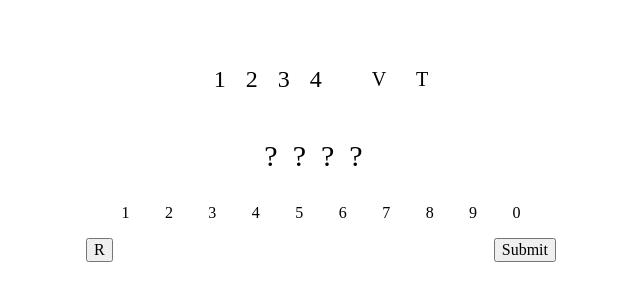
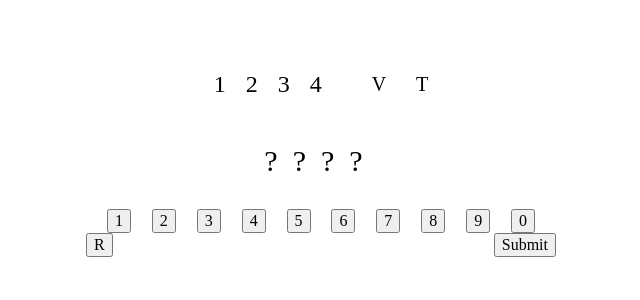
Before and after one commit to jhosmar26/ToroVaca, a plain HTML site: page index.html in a window 1280 px wide. Shown: the part 244-544 px from the top of the page, without its empty margins (319-959 px from the left). Drawn offline with Linux system fonts and the light colour scheme.

Commit message:
js handleClick

```diff
--- a/index.html
+++ b/index.html
@@ -18,27 +18,28 @@
     </section>
     <section class="numPad">
         <ul class="numPad-mainNumber">
-            <li>?</li>
-            <li>?</li>
-            <li>?</li>
-            <li>?</li>
+            <li id="mainNumber-1">?</li>
+            <li id="mainNumber-2">?</li>
+            <li id="mainNumber-3">?</li>
+            <li id="mainNumber-4">?</li>
         </ul>
-        <ul class="numPad-selection">
-            <li>1</li>
-            <li>2</li>
-            <li>3</li>
-            <li>4</li>
-            <li>5</li>
-            <li>6</li>
-            <li>7</li>
-            <li>8</li>
-            <li>9</li>
-            <li>0</li>
-        </ul>
+        <div class="numPad-selection">
+            <button onclick="handleClick()" class="numPad-selection-num">1</button>
+            <button class="numPad-selection-num">2</button>
+            <button class="numPad-selection-num">3</button>
+            <button class="numPad-selection-num">4</button>
+            <button class="numPad-selection-num">5</button>
+            <button class="numPad-selection-num">6</button>
+            <button class="numPad-selection-num">7</button>
+            <button class="numPad-selection-num">8</button>
+            <button class="numPad-selection-num">9</button>
+            <button class="numPad-selection-num">0</button>
+        </div>
         <div class="numPad-buttons">
             <button>R</button>
             <input type="submit">
         </div>
     </section>
+    <script src="javascript.js"></script>
 </body>
 </html>
--- /dev/null
+++ b/javascript.js
@@ -0,0 +1,11 @@
+console.log("hola");
+function handleClick(){
+    var value = "1";
+    document.getElementById('mainNumber-1').innerText = value;
+}
+
+
+/* agregar evento onclick en el boton 1
+capturar el boton
+capturar el texto del boton
+reemplazar el primer mainNumber con el texto 1 */
```
